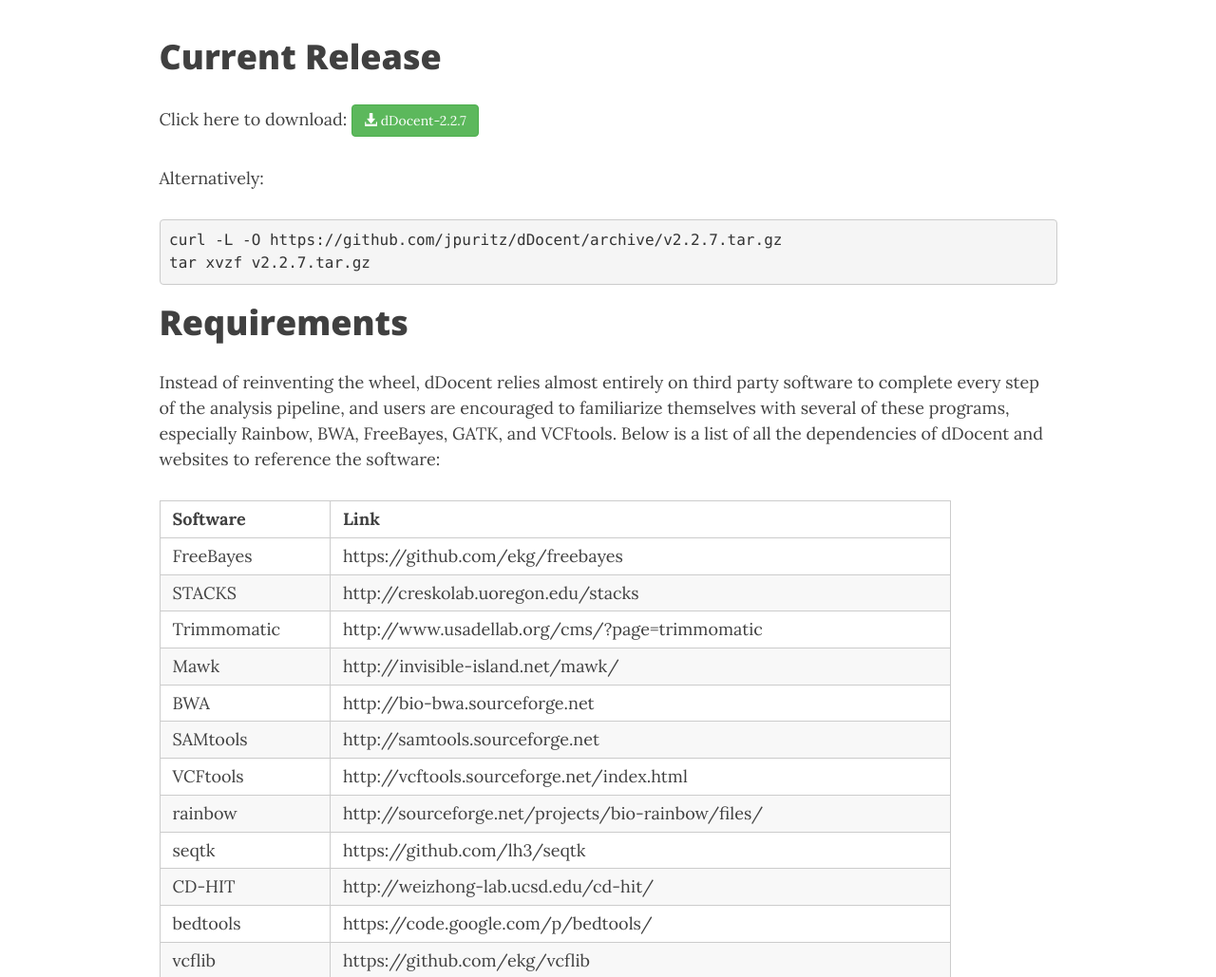
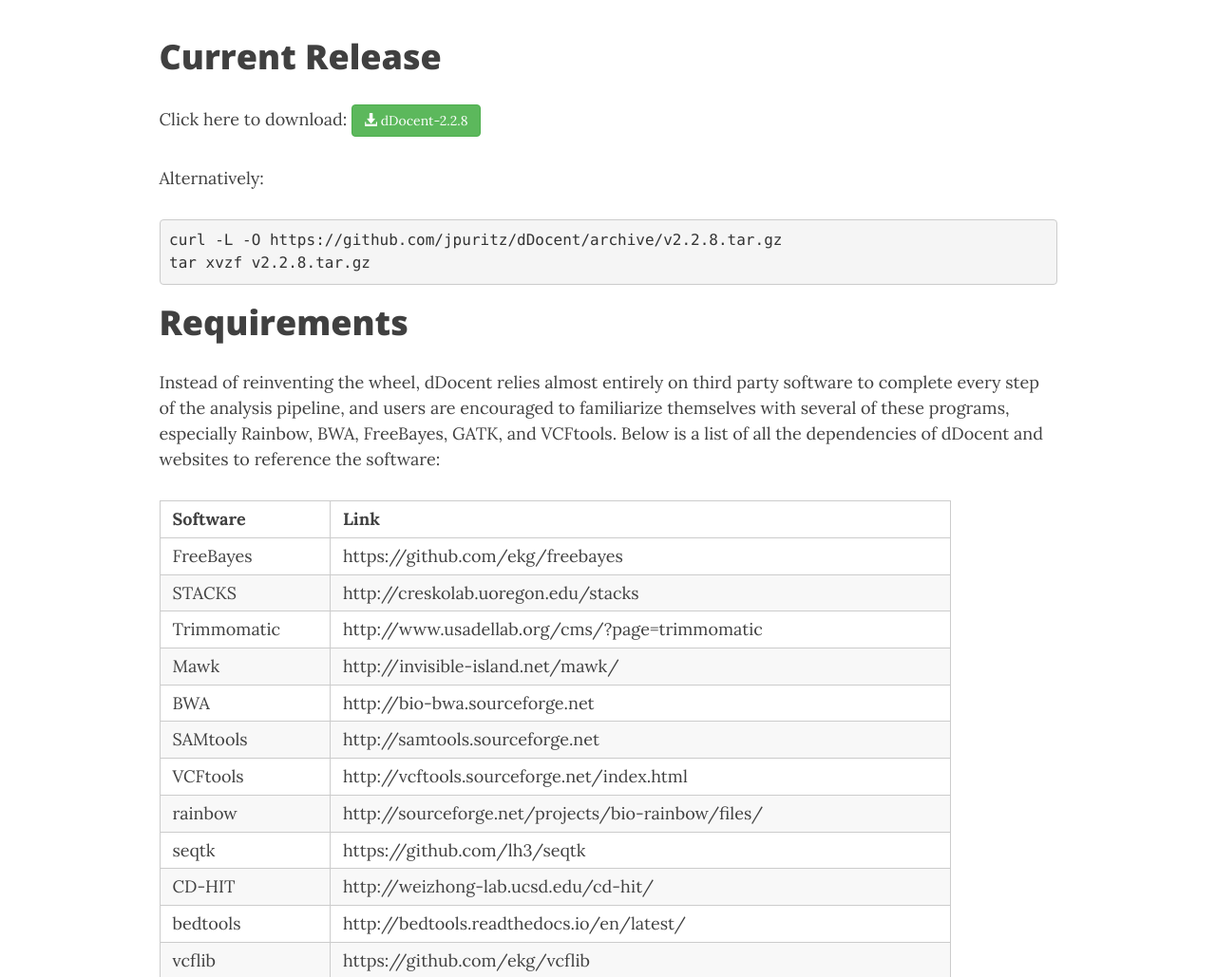
Before and after one commit to jpuritz/dDocent, a Jekyll site: the page built from downloads.md, in a window 1280 px wide and 1400 px high. Shown: the part 371-1400 px from the top of the window at 95% size. Built offline with Jekyll 4.4.1, drawn with Linux system fonts in a browser that asks for light colours; nearby versions of some CDN libraries; library files that are not in the unit come from our copies.

Commit message:
Update downloads.md

````diff
--- a/downloads.md
+++ b/downloads.md
@@ -6,13 +6,13 @@
 
 # Current Release
 
-Click here to download: <a class="btn btn-success" href="https://github.com/jpuritz/dDocent/archive/2.2.7.tar.gz"><span class="glyphicon glyphicon-download-alt" aria-hidden="true"></span> dDocent-2.2.7</a>
+Click here to download: <a class="btn btn-success" href="https://github.com/jpuritz/dDocent/archive/2.2.8.tar.gz"><span class="glyphicon glyphicon-download-alt" aria-hidden="true"></span> dDocent-2.2.8</a>
 
 Alternatively:
 
 ```
-curl -L -O https://github.com/jpuritz/dDocent/archive/v2.2.7.tar.gz
-tar xvzf v2.2.7.tar.gz
+curl -L -O https://github.com/jpuritz/dDocent/archive/v2.2.8.tar.gz
+tar xvzf v2.2.8.tar.gz
 ```
 
 # Requirements
@@ -33,7 +33,7 @@
 |rainbow		    | http://sourceforge.net/projects/bio-rainbow/files/ |
 |seqtk			    | https://github.com/lh3/seqtk |
 |CD-HIT		      | http://weizhong-lab.ucsd.edu/cd-hit/ |
-|bedtools| https://code.google.com/p/bedtools/ |
+|bedtools| http://bedtools.readthedocs.io/en/latest/ |
 |vcflib| https://github.com/ekg/vcflib |
 |gnuplot| http://www.gnuplot.info |
 |gnu-parallel| http://www.gnu.org/software/parallel/ |
````
